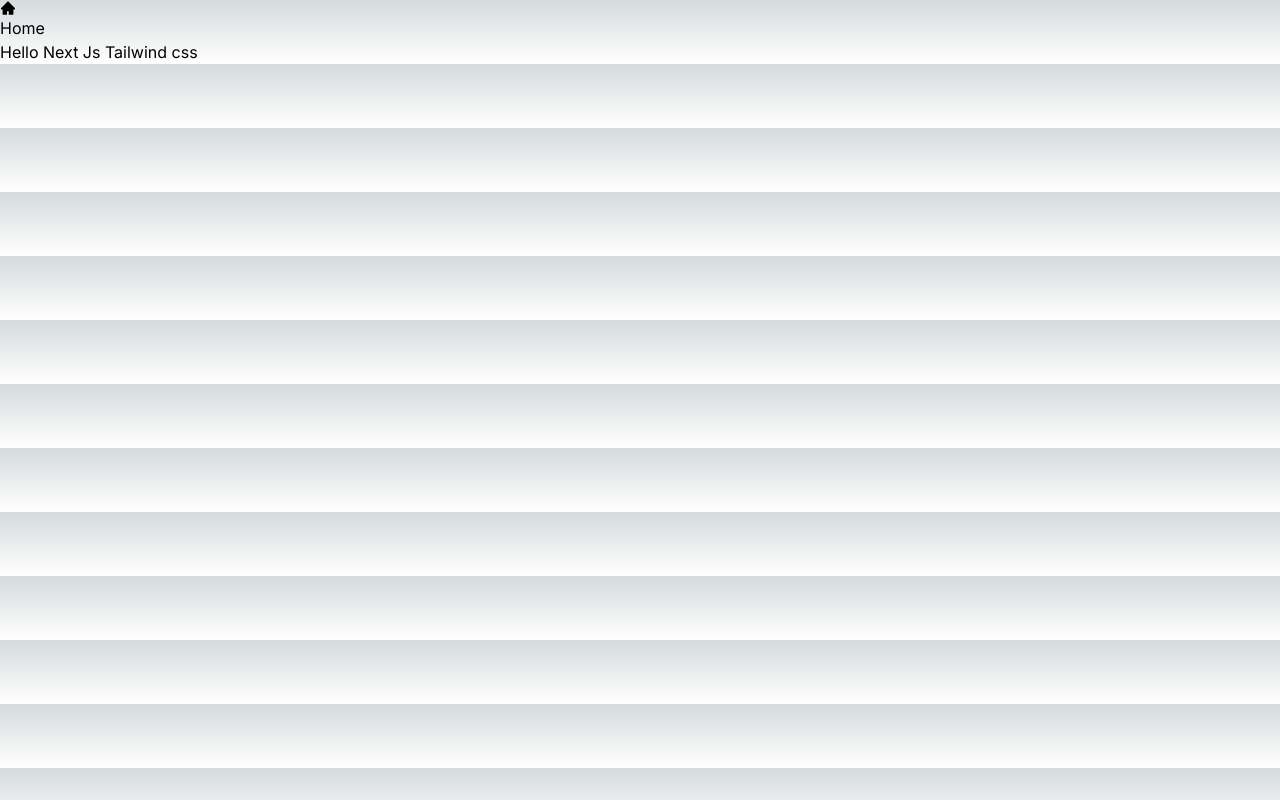
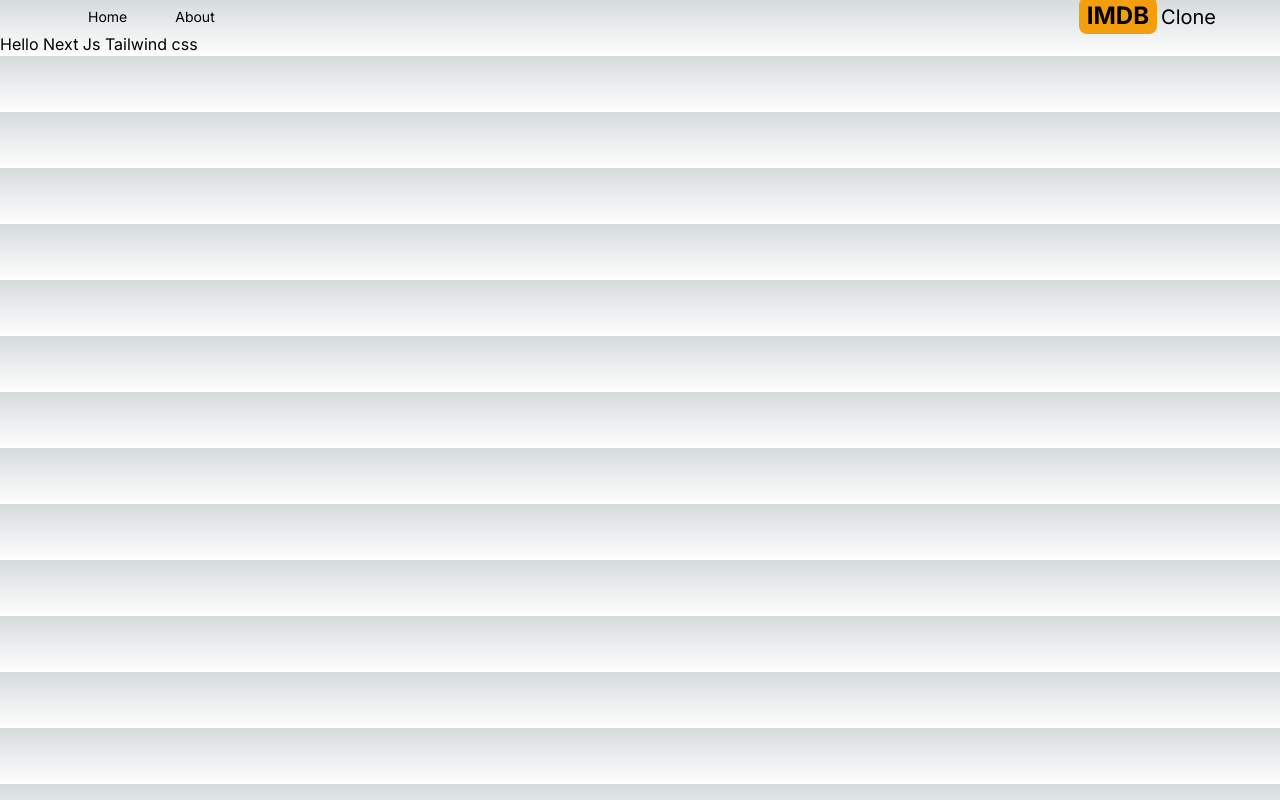
Before and after one commit to lelyagaw/imdbyagaw, a Next.js app: page / in a window 1280 px wide. Built offline with nearby package versions, Linux system fonts and the light colour scheme.

Commit message:
Create header section

```diff
--- a/src/app/components/MenuItem.jsx
+++ b/src/app/components/MenuItem.jsx
@@ -3,9 +3,9 @@
 export default function MenuItem({title,address, Icon}){
     return(
         <div>
-             <Link href={address}>
-                <Icon/>
-                 <p>{title}</p>
+             <Link href={address} className="mx-4 lg:mx-6 hover:text-amber-600">
+                <Icon className="text-2xl sm:hidden mx-4" />
+                 <p className="hidden sm:inline my-2 text-sm">{title}</p>
             </Link>
 
         </div>
--- a/src/app/components/header.jsx
+++ b/src/app/components/header.jsx
@@ -1,16 +1,23 @@
+import Link from "next/link";
 import MenuItem from "./MenuItem";
 import {AiFillHome} from "react-icons/ai";
+import {AiFillInfoCircle} from "react-icons/ai";
 
 export default function Header(){
     return(
-        <div>
-            <div className="">
+        <div className="flex justify-between mx-2 max-w-6xl sm:mx-auto items-center py6 ">
+            <div className="flex">
                 <MenuItem title="Home" address="/#" Icon={AiFillHome}/>
+                <MenuItem title="About" address="/about" Icon={AiFillInfoCircle}/>
             </div>
             <div className="">
-
+                <Link href="/">
+                    <h2 className="text-2xl">
+                        <span className="font-bold bg-amber-500 py-1 px-2 rounded-lg mr-1">IMDB</span>
+                        <span className="text-xl hidden sm:inline">Clone</span>
+                    </h2>
+                </Link>
             </div>
-
         </div>
     )
 }
```
